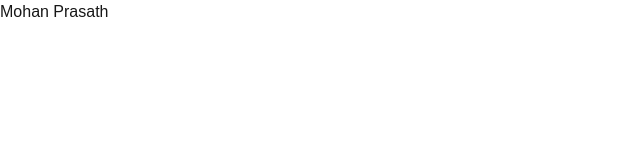
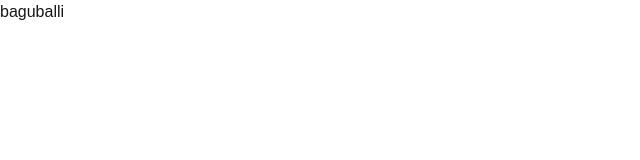
Before and after one commit to Mohanprasath6469/prasath, a Next.js app: page / in a window 1280 px wide. Shown: the top 160 px of the page, without its empty margins (0-640 px from the left). Built offline with nearby package versions, Linux system fonts and the light colour scheme.

Commit message:
Update page.tsx

```diff
--- a/src/app/page.tsx
+++ b/src/app/page.tsx
@@ -1,5 +1,5 @@
 export default function FirstPage(){
   return(
-    <div>Mohan Prasath</div>
+    <div>baguballi</div>
   )
 }
```
